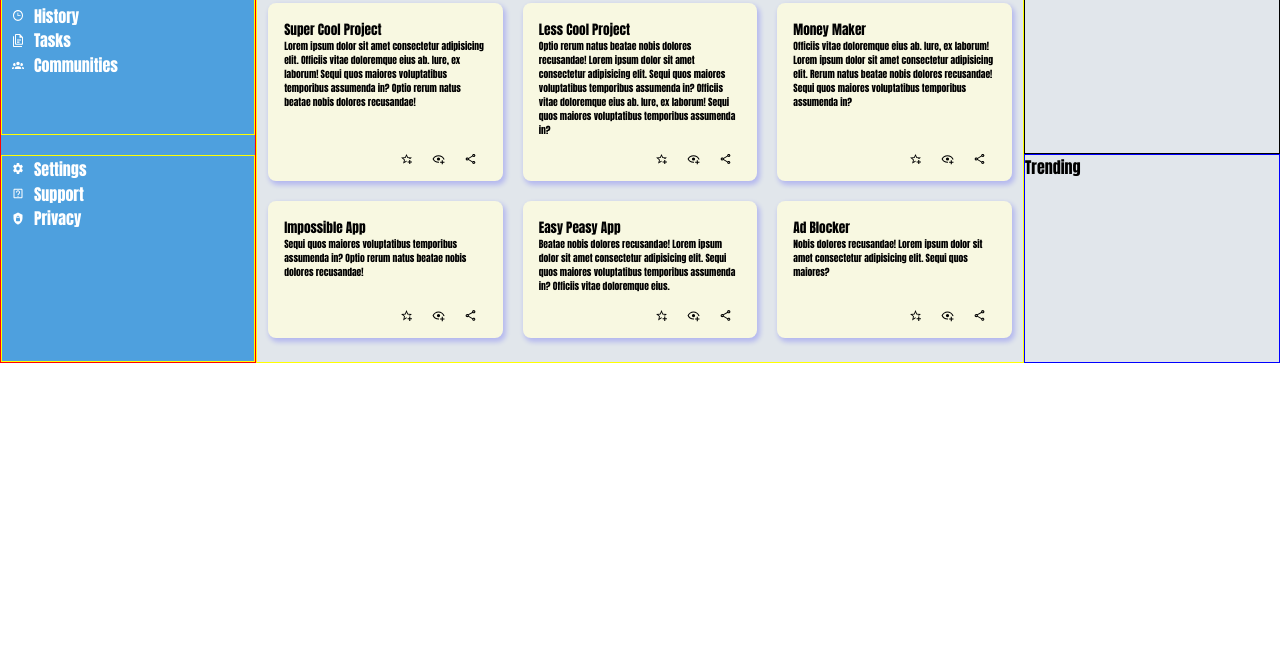
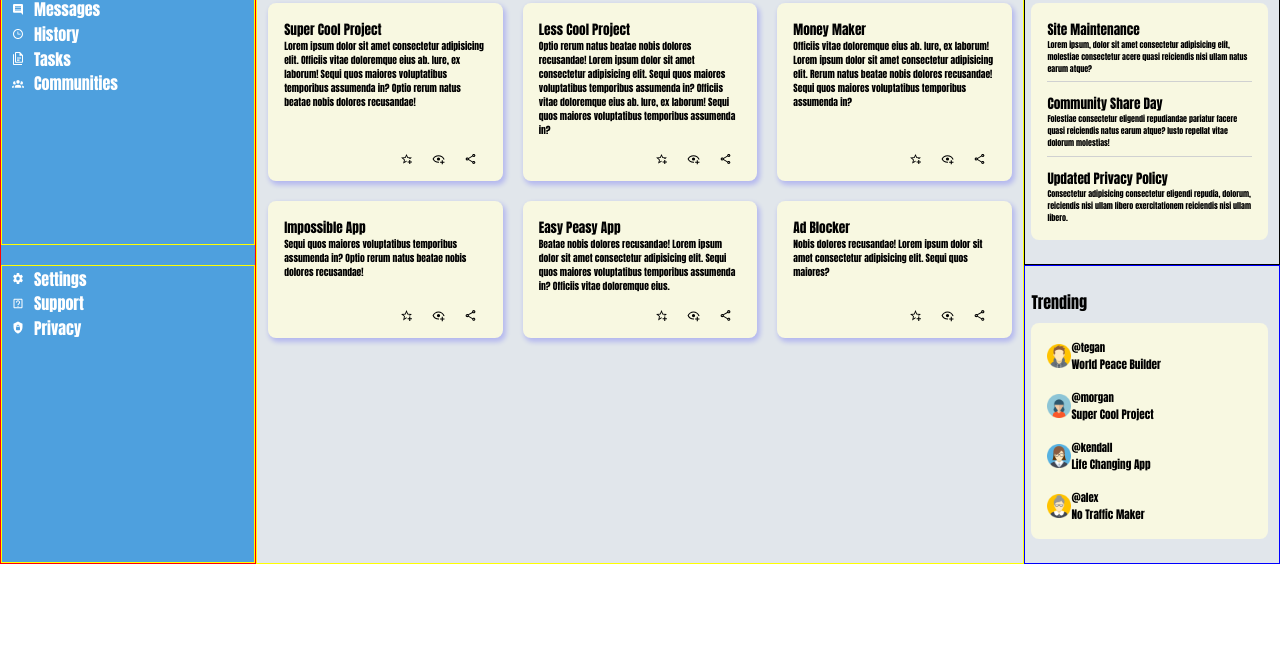
Before and after one commit to tsultan16/odin-admin-dashboard, a plain HTML site: page index.html in a window 1280 px wide. Shown: the part 134-800 px from the top of the page. Drawn offline with Linux system fonts and the light colour scheme.

Commit message:
completed anncouncements and trending sections

```diff
--- a/index.html
+++ b/index.html
@@ -229,14 +229,65 @@
         <div class="announcements">
             <h4>Announcements</h4>
             <div class="announcements-container">
+                <div class="announcement one">
+                    <h5>Site Maintenance</h5>
+                    <p>
+                        Lorem ipsum, dolor sit amet consectetur adipisicing elit,
+                        molestiae consectetur acere quasi
+                        reiciendis nisi ullam natus earum atque?
+                    </p>
+                </div>
 
+                <div class="announcement two">
+                    <h5>Community Share Day</h5>
+                    <p>
+                        Folestiae consectetur eligendi repudiandae pariatur facere quasi
+                        reiciendis natus earum atque?
+                        Iusto repellat vitae dolorum molestias!
+                    </p>
+                </div>
+
+                <div class="announcement three">
+                    <h5>Updated Privacy Policy</h5>
+                    <p>
+                        Consectetur adipisicing consectetur eligendi
+                        repudia, dolorum, reiciendis nisi ullam libero
+                        exercitationem reiciendis nisi ullam libero.</p>
+                </div>
             </div>
         </div>
 
         <div class="trending">
             <h4>Trending</h4>
             <div class="trending-container">
-
+                <div class="trending-user">
+                    <img class="user-avatar" src="./images/avatar2.jpg" alt="user-avatar">
+                    <div class="text">
+                        <h6>@tegan</h6>
+                        <p>World Peace Builder</p>
+                    </div>
+                </div>
+                <div class="trending-user">
+                    <img class="user-avatar" src="./images/avatar1.png" alt="user-avatar">
+                    <div class="text">
+                        <h6>@morgan</h6>
+                        <p>Super Cool Project</p>
+                    </div>
+                </div>
+                <div class="trending-user">
+                    <img class="user-avatar" src="./images/avatar3.jpg" alt="user-avatar">
+                    <div class="text">
+                        <h6>@kendall</h6>
+                        <p>Life Changing App</p>
+                    </div>
+                </div>
+                <div class="trending-user">
+                    <img class="user-avatar" src="./images/avatar4.jpg" alt="user-avatar">
+                    <div class="text">
+                        <h6>@alex</h6>
+                        <p>No Traffic Maker</p>
+                    </div>
+                </div>
             </div>
         </div>
 
--- a/style.css
+++ b/style.css
@@ -196,15 +196,64 @@ body {
 .announcements {
     border: 1px solid black;
     background-color: var(--color-graybg);
+    padding: 1.5em 0.7em;
+    padding-left: 0.4em;
 
     grid-column: 3 / 4;
     grid-row: 2 / 3;
+
+}
+
+.announcements > h4 {
+    margin-bottom: 0.6em;
+}
+
+.announcements-container {
+    background-color: var(--color-card);
+    border-radius: 0.5em;
+    padding: 1em;
+}
+
+.announcements-container p {
+    font-size: 0.5em;
+}
+
+.announcement.one, .announcement.two{
+    border-bottom: 1px solid rgb(208, 209, 209);
+    padding-bottom: 0.4em;
+    margin-bottom: 0.7em;
 }
 
 .trending {
     border: 1px solid blue;
     background-color: var(--color-graybg);
+    padding: 1.5em 0.7em;
+    padding-left: 0.4em;
 
     grid-column: 3 / 4;
     grid-row: 3 / 4;
 }
+
+.trending > h4 {
+    margin-bottom: 0.6em;
+}
+
+.trending-container {
+    background-color: var(--color-card);
+    border-radius: 0.5em;
+    padding: 1em;
+
+    display: flex;
+    flex-direction: column;
+    justify-content: space-between;
+    gap: 1em;
+}
+
+.trending-user {
+    display: flex;
+    align-items: center;
+}
+
+.trending-user p {
+    font-size: 0.7em;
+}
```
